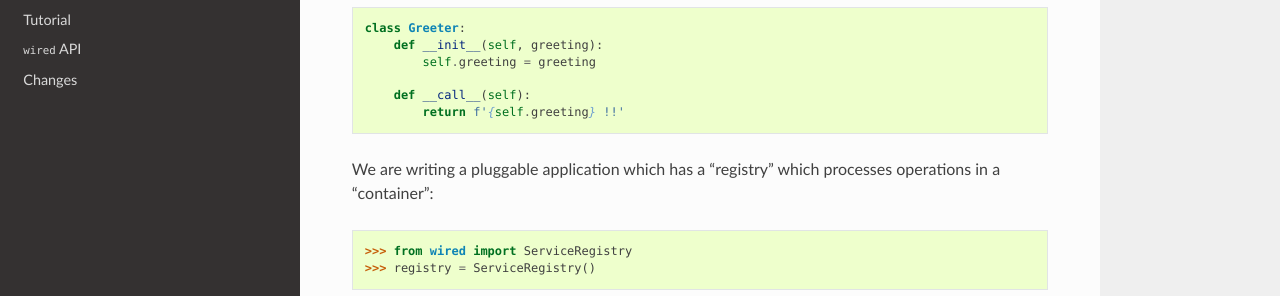
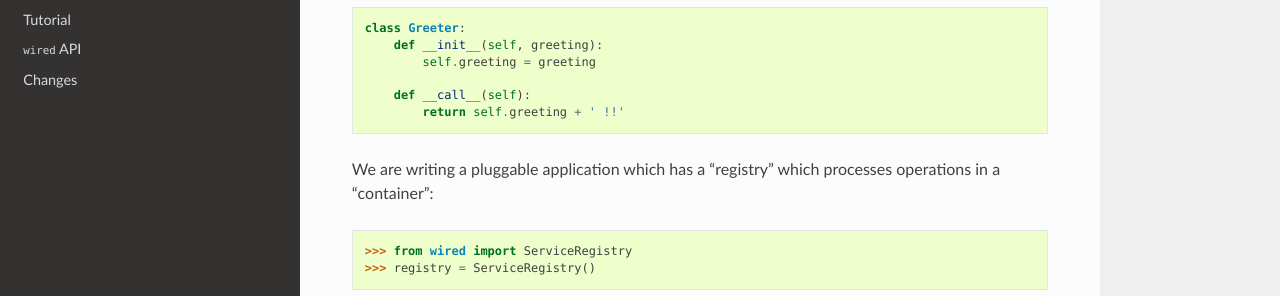
Before and after one commit to mmerickel/wired, a Sphinx documentation site: the page built from docs/index.rst, in a window 1280 px wide and 900 px high, scrolled down 1061 px. Shown: the part 155-451 px from the top of the window. Built offline with Sphinx 7.4.7 and the Read the Docs theme 2.0.0, drawn with Linux system fonts in a browser that asks for light colours.

Commit message:
Stop using f-strings since this has to run on older Python.

```diff
--- a/docs/index.rst
+++ b/docs/index.rst
@@ -63,7 +63,7 @@ Imagine an application where customers walk in the door and you want a `Greeter`
             self.greeting = greeting
 
         def __call__(self):
-            return f'{self.greeting} !!'
+            return self.greeting + ' !!'
 
 We are writing a pluggable application which has a "registry" which processes operations in a "container":
 
```
